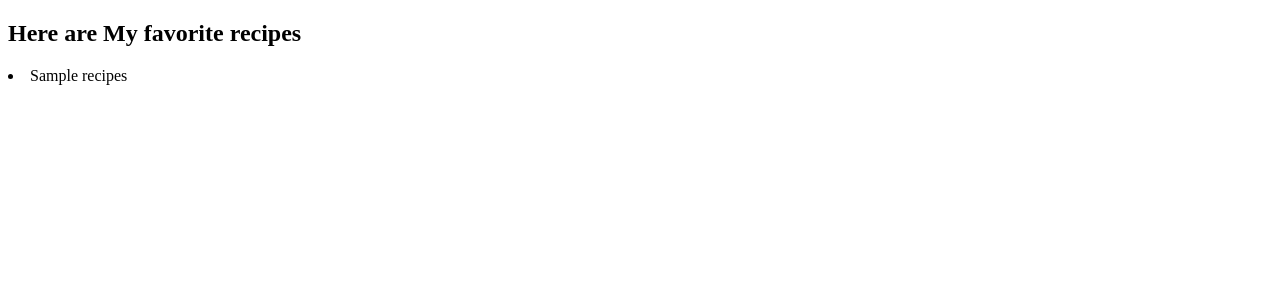
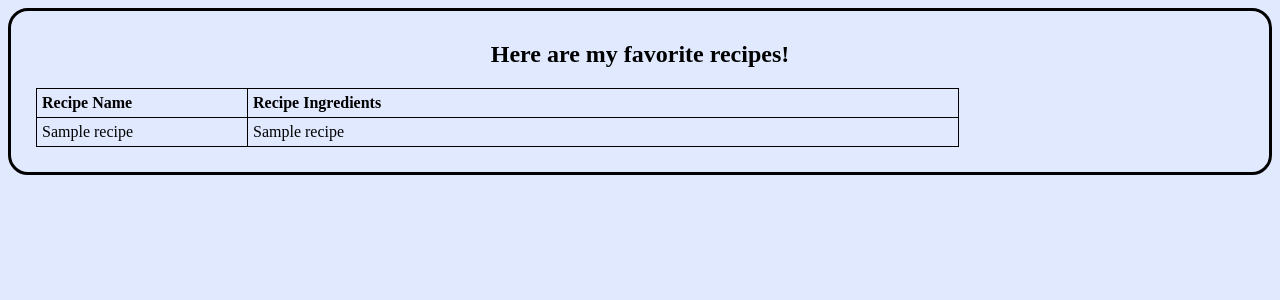
Before and after one commit to bobersnip/CS411-Group5, a Python web app: template basic_site edited/templates/favorite.html in a window 1280 px wide. Shown: the top 300 px of the page. Run offline with Jinja, Linux system fonts and the light colour scheme; the template is opened without the code that fills it: most values are stand-ins (such as "Sample title", 1, 10 or a date in 2020).

Commit message:
Update favorite.html

```diff
--- a/basic_site edited/templates/favorite.html
+++ b/basic_site edited/templates/favorite.html
@@ -1,16 +1,48 @@
 <!doctype html>
 <html>
-    <head>
-        <title> My favorite Recipe</title>
-    </head>
+  <head>
+      <title> My favorite Recipe</title>
+  <style>
+    body {
+      background-color: rgb(225, 233, 255);
+      border: solid;
+      border-radius: 20px;
+      padding: 10px;
+      text-align: center;
+    }
+    table{
+        border-collapse: collapse;
+        margin: 15px;
+    }
+    th, td{
+        border: 1px solid black;
+        width: 200px;
+        text-align: left;
+        padding: 5px;
+    }
+  </style>
+  </head>
 
-    <h2> Here are My favorite recipes</h2>
+    <h2> Here are my favorite recipes!</h2>
 
-    {% if favorites %}
-        {% for recipes in favorites %}
+    <table>
+        <tr>
+            <th>Recipe Name</th>
+            <th>Recipe Ingredients</th>
+        </tr>
 
-            <li>{{favorites[1]}}</li>
+        <tr>
+            {% if data %}
+                {% for recipes in data %}
+                <tr>
+                    <td>{{recipes[1]}}</td>
+                    <td style="width: 700px;">{{recipes[2]}}</td>
+                </tr>
+                {% endfor %}
+            {% endif %}
+        </tr>
 
-        {% endfor %}
-    {% endif %}
+    </table>
+
+
 </html>
```
